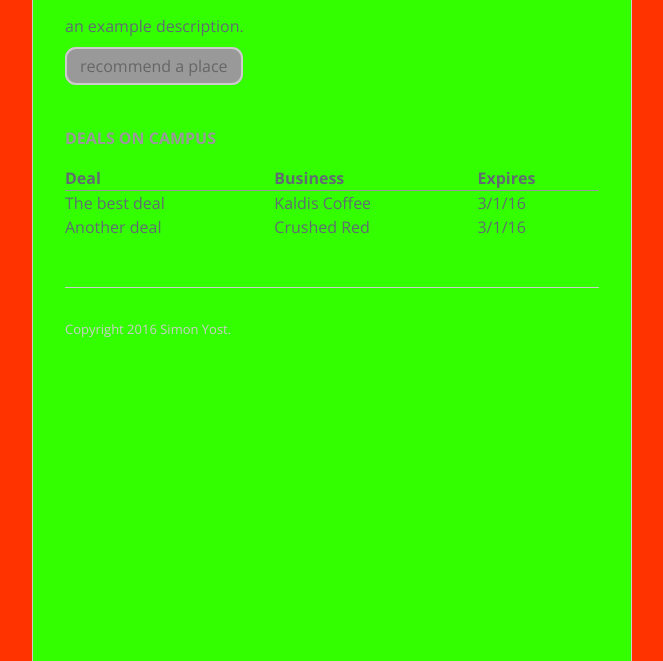
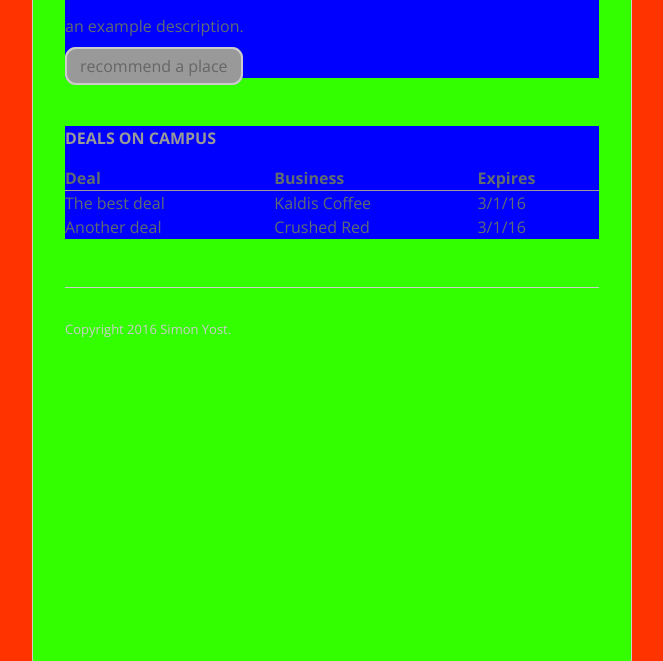
Before and after one commit to phillipskisshanee/css-intro-lab, a plain HTML site: page index.html in a window 1280 px wide. Shown: the part 139-800 px from the top of the page, without its empty margins (308-971 px from the left). Drawn offline with nearby package versions, Linux system fonts and the light colour scheme.

Commit message:
Update stylesheet.css

```diff
--- a/stylesheets/stylesheet.css
+++ b/stylesheets/stylesheet.css
@@ -21,6 +21,10 @@ body {
   padding: 1rem 2rem;
   text-align: left;
   background-color: #3F0;
+}
+
+div section {
+  background-color: blue;
 }
 
 section {
```
